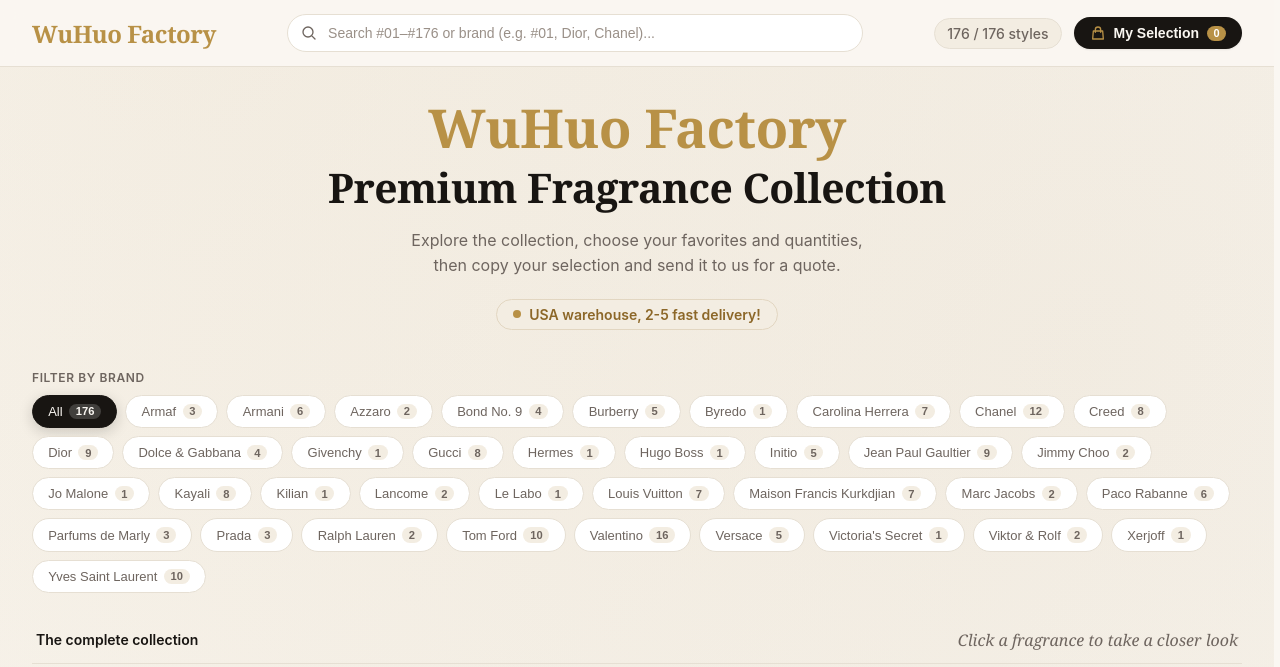
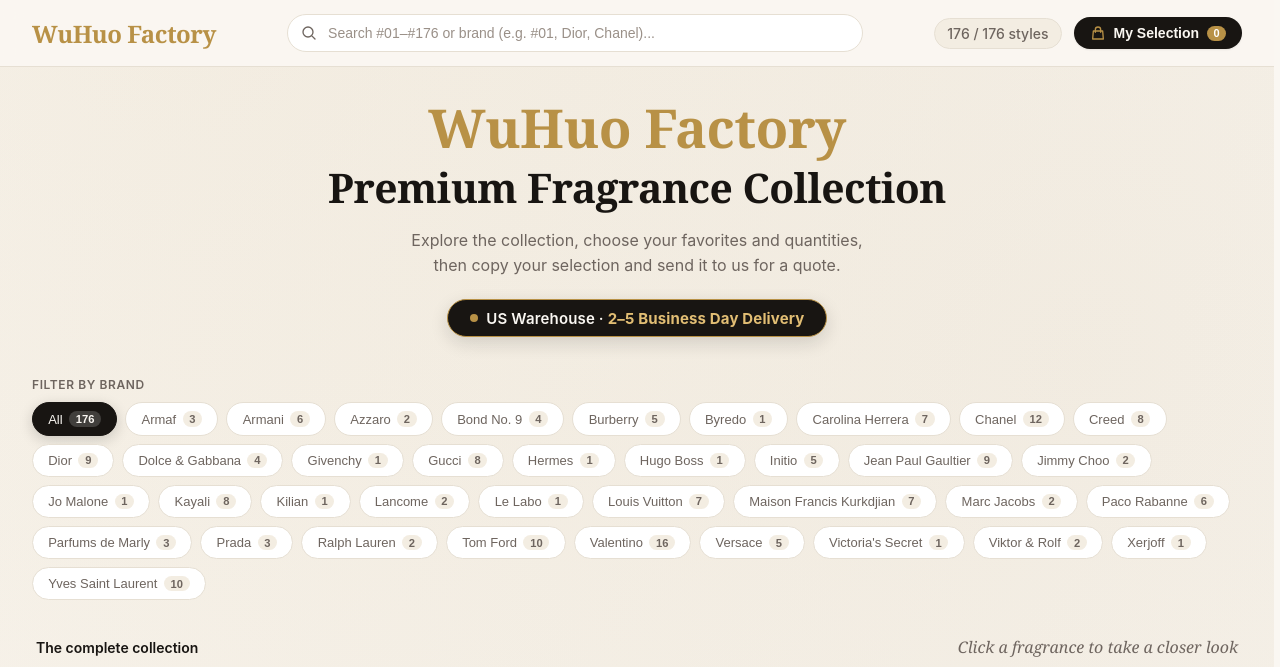
Before and after one commit to wuhuo-factory/perfume-catalog, a plain HTML site: page index.html in a window 1280 px wide. Shown: the top 667 px of the page. Drawn offline with Linux system fonts and the light colour scheme.

Commit message:
Update index.html

```diff
--- a/index.html
+++ b/index.html
@@ -296,14 +296,16 @@
     .hero-badge {
       display: inline-flex;
       align-items: center;
-      gap: 0.5rem;
-      padding: 0.375rem 1rem;
+      gap: 0.55rem;
+      padding: 0.5rem 1.15rem;
       border-radius: 9999px;
-      background: var(--bg-secondary);
-      border: 1px solid #E2D6C1;
-      font-size: 0.75rem;
+      background: #181512;
+      border: 1.5px solid #B89146;
+      box-shadow: 0 6px 18px rgba(24, 21, 18, 0.14);
+      font-size: 0.78rem;
       font-weight: 600;
-      color: var(--accent-gold-dark);
+      letter-spacing: 0.01em;
+      color: #FAF7F2;
     }
     .hero-dot {
       width: 0.5rem;
@@ -316,7 +318,7 @@
       .hero-title { font-size: 3rem; }
       .hero-desc { font-size: 1rem; }
       .hero-br { display: inline; }
-      .hero-badge { font-size: 0.875rem; }
+      .hero-badge { font-size: 0.9375rem; padding: 0.55rem 1.35rem; }
     }
     @media (min-width: 1024px) {
       .hero-title { font-size: 3.35rem; }
@@ -1468,7 +1470,7 @@
       </p>
       <div class="hero-badge">
         <span class="hero-dot"></span>
-        <span>USA warehouse, 2-5 fast delivery!</span>
+        <span>US Warehouse · <strong style="color: #E2BE74;">2–5 Business Day Delivery</strong></span>
       </div>
     </section>
 
```
